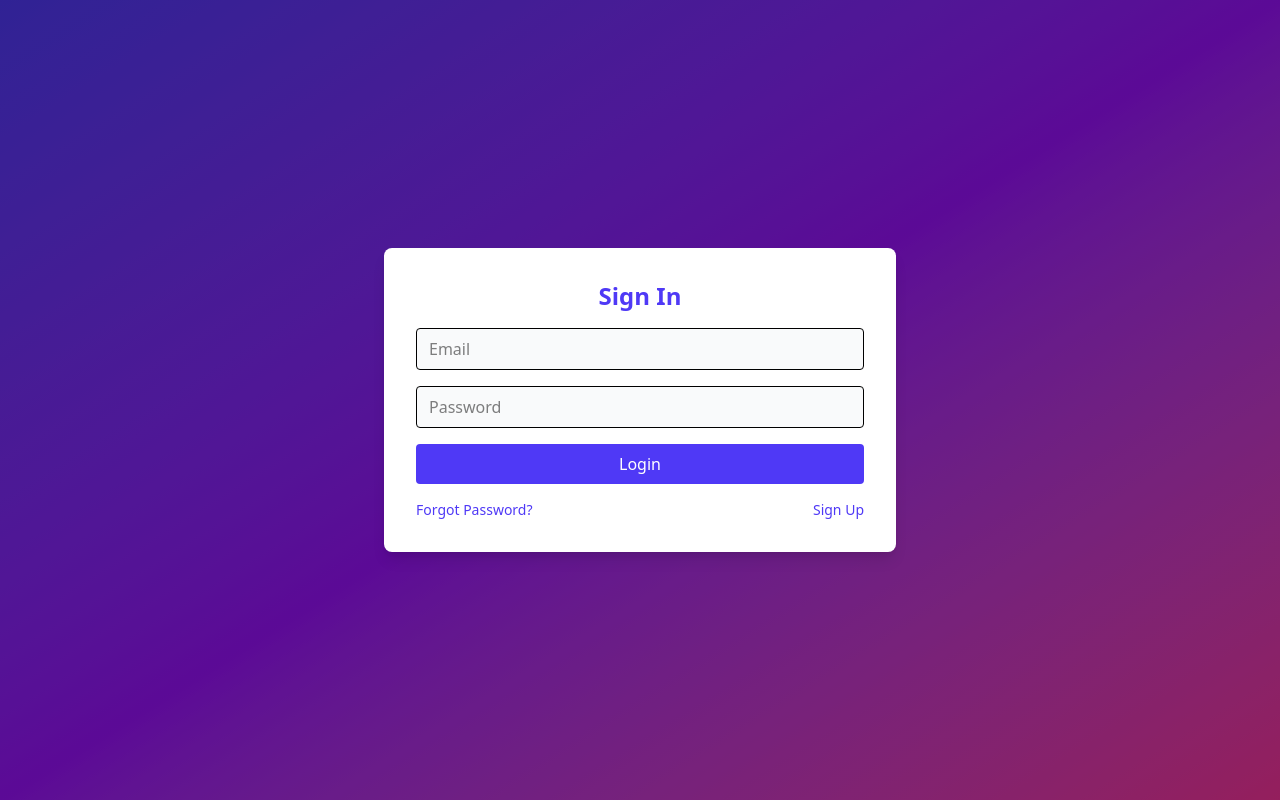
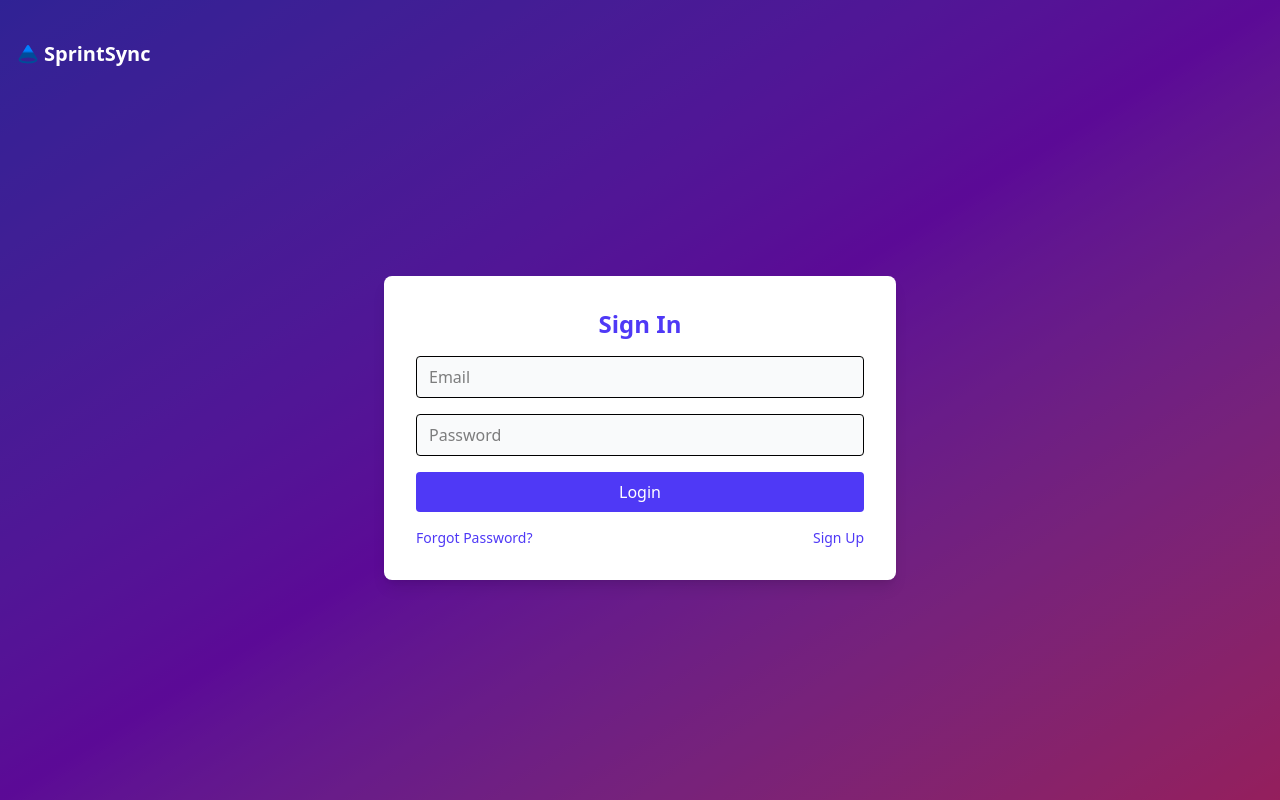
Before and after one commit to johnabednego/sprintsync-frontend, a React (Vite) app: page / in a window 1280 px wide. Built offline with nearby package versions, Linux system fonts and the light colour scheme.

Commit message:
added logo to the entry screens

```diff
--- a/src/components/AuthModalManager.jsx
+++ b/src/components/AuthModalManager.jsx
@@ -1,9 +1,10 @@
 import { useAuth } from "../contexts/AuthContext";
-import LoginForm     from "./auth/LoginForm";
-import SignupForm    from "./auth/SignupForm";
-import VerifyEmailForm    from "./auth/VerifyEmailForm";
-import ForgotForm    from "./auth/ForgotForm";
-import ResetPasswordForm     from "./auth/ResetPasswordForm";
+import LoginForm from "./auth/LoginForm";
+import SignupForm from "./auth/SignupForm";
+import VerifyEmailForm from "./auth/VerifyEmailForm";
+import ForgotForm from "./auth/ForgotForm";
+import ResetPasswordForm from "./auth/ResetPasswordForm";
+import logo from '../assets/logo.svg';
 
 export default function AuthModalManager() {
   const { stage, user } = useAuth();
@@ -15,13 +16,20 @@ export default function AuthModalManager() {
       <div className="absolute inset-0 bg-gradient-to-br from-indigo-600 via-purple-600 to-pink-500" />
       <div className="absolute inset-0 bg-black/40" />
 
+
       {/* Responsive modal container */}
-      <div className="relative z-10 w-full max-w-md sm:max-w-lg mx-auto">
-        {stage === "login"       && <LoginForm     />}
-        {stage === "signup"      && <SignupForm    />}
-        {stage === "verifyEmail" && <VerifyEmailForm    />}
-        {stage === "forgot"      && <ForgotForm    />}
-        {stage === "reset"       && <ResetPasswordForm     />}
+      <div className="relative z-10 w-full h-screen">
+        <div className="flex gap-1 items-center mt-10">
+          <img src={logo} alt="Logo" className="w-6 h-6" />
+          <h1 className="text-xl text-white font-bold">SprintSync</h1>
+        </div>
+        <div className=" -mt-10 relative w-full h-screen flex items-center max-w-md sm:max-w-lg mx-auto">
+          {stage === "login" && <LoginForm />}
+          {stage === "signup" && <SignupForm />}
+          {stage === "verifyEmail" && <VerifyEmailForm />}
+          {stage === "forgot" && <ForgotForm />}
+          {stage === "reset" && <ResetPasswordForm />}
+        </div>
       </div>
     </div>
   );
```
